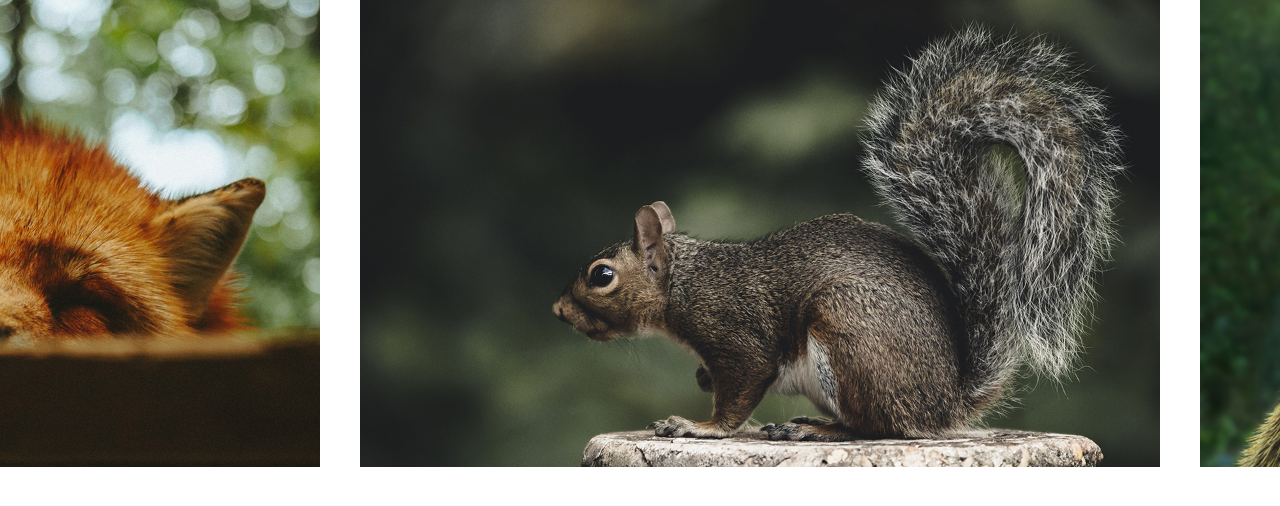
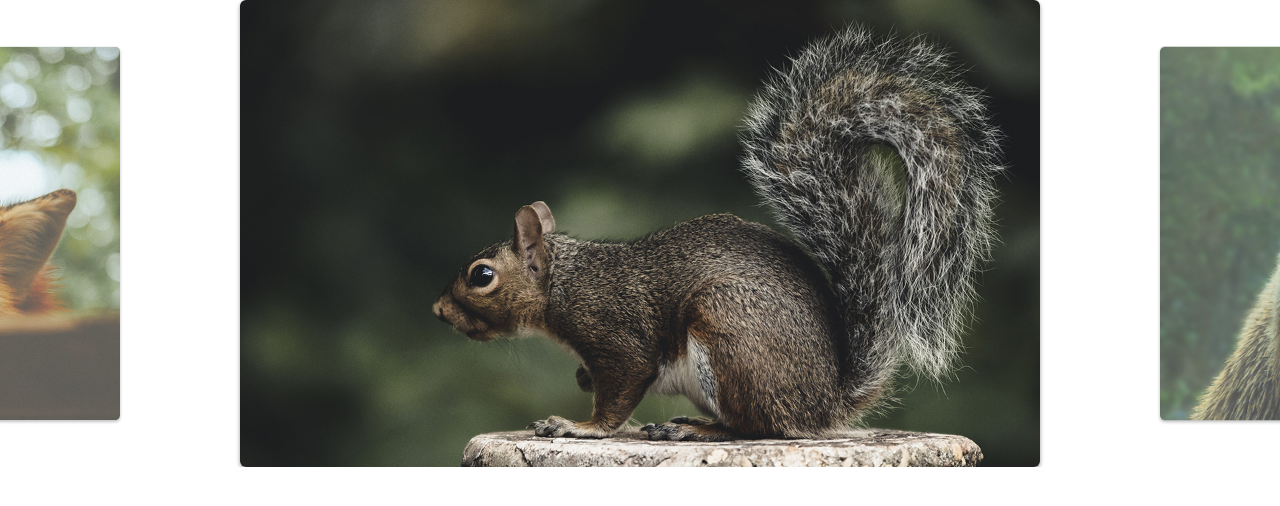
Before and after one commit to TailonSilva/projeto-slide, a plain HTML site: page index.html in a window 1280 px wide. Drawn offline with Linux system fonts and the light colour scheme.

Commit message:
atualizado eventos de tela e next e prev

```diff
--- a/css/slide.css
+++ b/css/slide.css
@@ -15,13 +15,27 @@ img {
 
 .slide {
   display: flex;
-  transform: translate3d(-500px,0,0);
+}
+
+.slide:hover {
+  will-change: transform;
 }
 
 .slide li {
+  opacity: 0.7;
+  transform: scale(0.8);
   width: 80vw;
   flex-shrink: 0;
   max-width: 800px;
   margin: 0 20px;
+  transition: 0.4s;
 
+  border-radius: 6px;
+  overflow: hidden;
+  box-shadow: 0 2px 4px rgba(0,0,0,0.4);
 }
+
+.slide li.ativo {
+  opacity: 1;
+  transform: scale(1);
+}
--- a/js/slide.js
+++ b/js/slide.js
@@ -1,3 +1,5 @@
+import debounce from './debounce.js';
+
 export default class Slide {
   constructor(slider, slide) {
     this.slider = document.querySelector(slider);
@@ -8,6 +10,22 @@ export default class Slide {
       movimento: 0,
       posicaoMovimento: 0,
     };
+    this.eventos = {
+      clica: '',
+      solta: '',
+      move: '',
+    };
+    this.ativado = 'ativo';
+  }
+
+  transicao(ativo) {
+    this.slide.style.transition = ativo ? '.4s' : '';
+  }
+
+  eventoOcorrido(event) {
+    this.eventos.clica = 'mousedown';
+    this.eventos.solta = 'mouseup';
+    this.eventos.move = 'mousemove';
   }
 
   movimenta(distanciaX) {
@@ -22,38 +40,117 @@ export default class Slide {
 
   // CONTROLE DOS EVENTOS
   quandoClicar(event) {
-    event.preventDefault();
     this.distancias.posicaoX = event.clientX;
-    console.log(this.distancias.posicaoX);
-    this.slider.addEventListener('mousemove', this.quandoMover);
+    this.slider.addEventListener(this.eventos.move, this.quandoMover);
+    this.transicao(false);
   }
 
   quandoMover(event) {
+    event.preventDefault();
     const posicaoFinal = this.atualizaPosicao(event.clientX);
     this.movimenta(posicaoFinal);
   }
 
-  quandoSoltar() {
-    this.slider.removeEventListener('mousemove', this.quandoMover);
+  quandoSoltar(event) {
+    this.slider.removeEventListener(this.eventos.move, this.quandoMover);
     this.distancias.posicaoFinal = this.distancias.posicaoMovimento;
-    console.log(this.distancias.posicaoFinal);
+    this.trocaSlideQuandoSoltar();
+    this.transicao(true);
+  }
+
+  trocaSlideQuandoSoltar() {
+    if (this.distancias.movimento > 120 && this.index.proximo !== undefined) {
+      this.ativarProximoSlide();
+    } else if (
+      this.distancias.movimento < -120 &&
+      this.index.antes !== undefined
+    ) {
+      this.ativarAnteriorSlide();
+    } else {
+      this.mudaSlide(this.index.atual);
+    }
   }
 
   // ADICIONANDO OS EVENTOS
   addEventos() {
-    this.slider.addEventListener('mousedown', this.quandoClicar);
-    this.slider.addEventListener('mouseup', this.quandoSoltar);
+    this.slider.addEventListener(this.eventos.clica, this.quandoClicar);
+    this.slider.addEventListener(this.eventos.solta, this.quandoSoltar);
+  }
+
+  //CONFIGURAÇÃO DOS SLIDES
+  posicaoSlide(slide) {
+    const margin = (this.slider.offsetWidth - slide.offsetWidth) / 2;
+    return -(slide.offsetLeft - margin);
+  }
+
+  configuracaoSlides() {
+    this.slideArray = [...this.slide.children].map((elemento) => {
+      const posicao = this.posicaoSlide(elemento);
+      return { elemento, posicao };
+    });
+  }
+
+  slideIndexNav(index) {
+    const ultimoSlide = this.slideArray.length - 1;
+    this.index = {
+      antes: index ? index - 1 : undefined,
+      atual: index,
+      proximo: index === ultimoSlide ? undefined : index + 1,
+    };
+  }
+
+  mudaSlide(index) {
+    const slideAtivo = this.slideArray[index];
+    this.movimenta(slideAtivo.posicao);
+    this.slideIndexNav(index);
+    this.distancias.posicaoFinal = slideAtivo.posicao;
+    this.transicao(true);
+    this.classAtivo();
+  }
+
+  classAtivo() {
+    this.slideArray.forEach((item) =>
+      item.elemento.classList.remove(this.ativado),
+    );
+    this.slideArray[this.index.atual].elemento.classList.add(this.ativado);
+  }
+
+  //NAVEGAÇÃO DE SLIDES
+  ativarAnteriorSlide() {
+    if (this.index.antes !== undefined) this.mudaSlide(this.index.antes);
+  }
+
+  ativarProximoSlide() {
+    if (this.index.proximo !== undefined) this.mudaSlide(this.index.proximo);
+  }
+
+  //EVENTO DE RESIZE
+
+  redimencionarTela(event) {
+    setTimeout(() => {
+      this.configuracaoSlides();
+      this.mudaSlide(this.index.atual);
+    }, 500);
+  }
+
+  eventoRedimencionarTela(event) {
+    window.addEventListener('resize', this.redimencionarTela);
   }
 
   bindDosEventos() {
+    this.eventoOcorrido = this.eventoOcorrido.bind(this);
     this.quandoClicar = this.quandoClicar.bind(this);
     this.quandoMover = this.quandoMover.bind(this);
     this.quandoSoltar = this.quandoSoltar.bind(this);
+    this.redimencionarTela = debounce(this.redimencionarTela.bind(this), 200);
   }
 
   inicio() {
+    this.eventoOcorrido();
     this.bindDosEventos();
     this.addEventos();
+    this.configuracaoSlides();
+    this.eventoRedimencionarTela();
     return this;
   }
 }
--- a/script.js
+++ b/script.js
@@ -2,4 +2,5 @@ import Slide from './js/slide.js';
 
 const slide = new Slide('.slider', '.slide');
 slide.inicio();
-console.log(slide);
+
+slide.mudaSlide(1);
```
